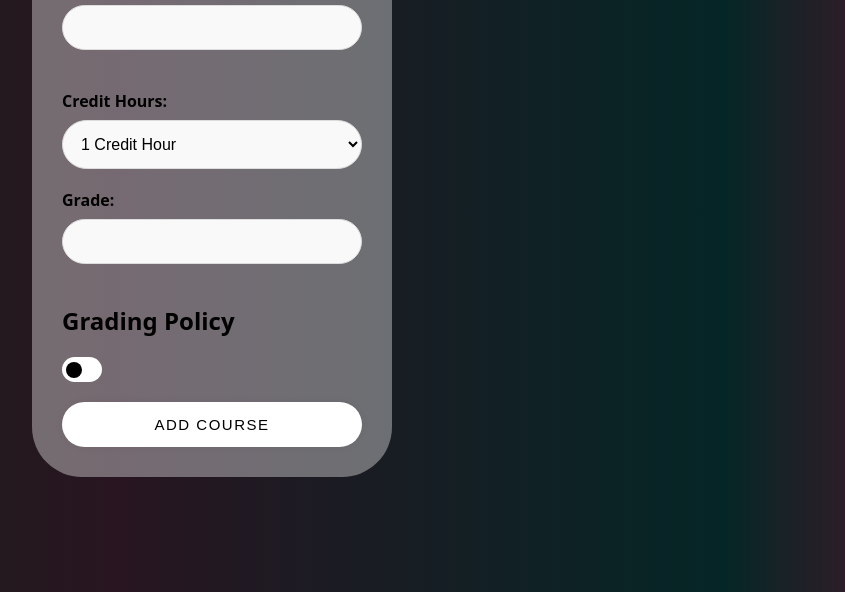
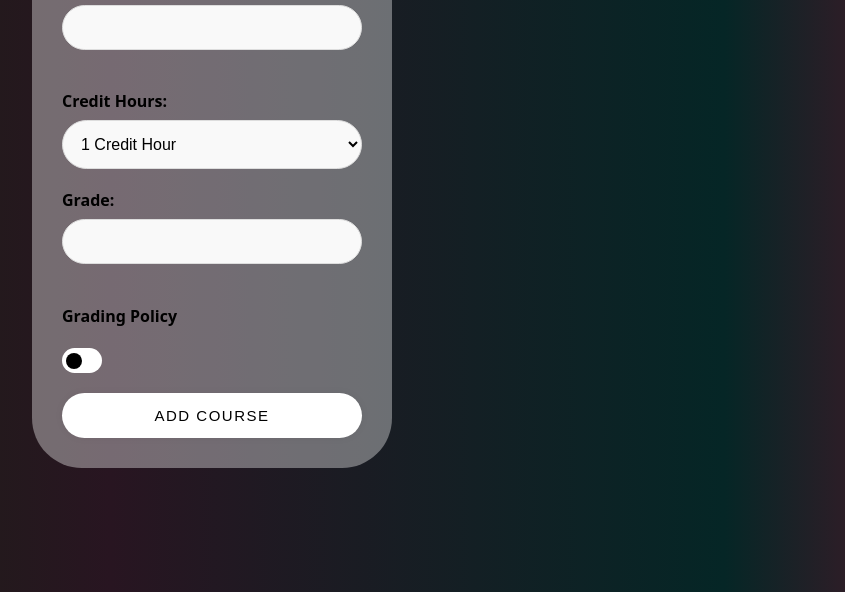
Before and after one commit to siamahamed57/aiub_calculator, a plain HTML site: page index.html in a window 1280 px wide. Shown: the part 208-800 px from the top of the page, without its empty margins (428-1273 px from the left). Drawn offline with Linux system fonts and the light colour scheme.

Commit message:
Update index.html

```diff
--- a/index.html
+++ b/index.html
@@ -24,7 +24,7 @@
 
       <input type="number" id="grade" min="0" max="4" step="0.01" required>
 
-    <h2>Grading Policy</h2>
+    <h4>Grading Policy</h4>
     <label class="toggle-switch">
       <input type="checkbox" id="show-grading-system" onchange="toggleGradingSystem()">
       <span class="slider round"></span>
```
